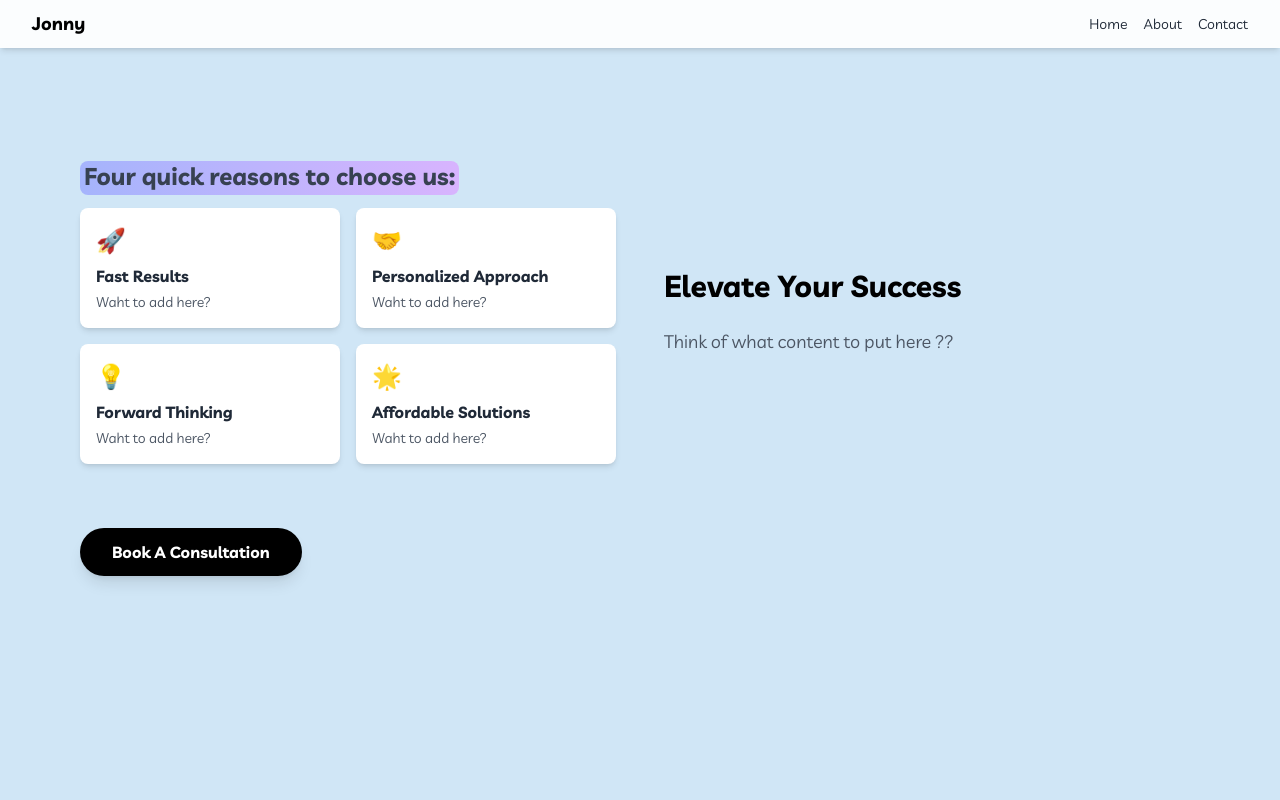
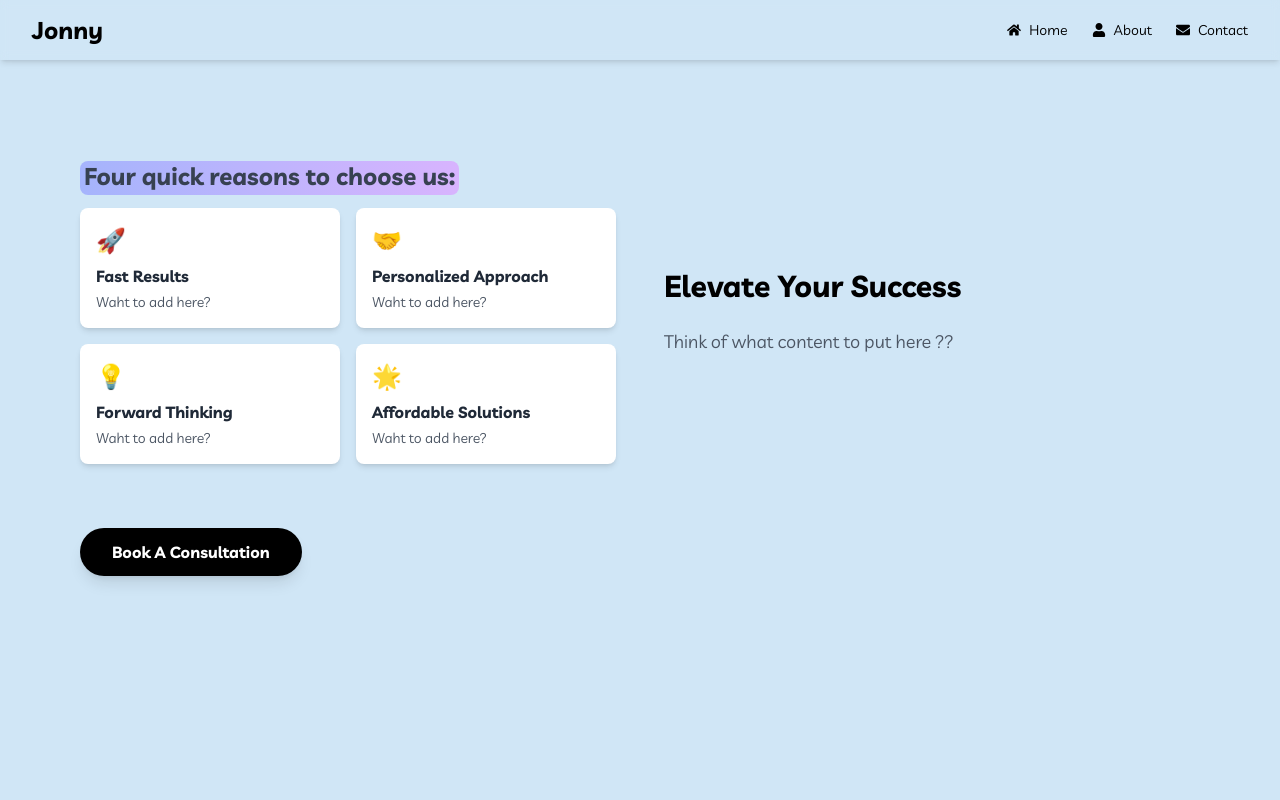
Before and after one commit to FoundersEdge/FoundersEdgeMain, a Next.js app: page / in a window 1280 px wide. Shown: the top 800 px of the page. Built offline with nearby package versions, Linux system fonts and the light colour scheme.

Commit message:
feat: restyled Navbar

```diff
--- a/src/components/ui/floating-navbar.tsx
+++ b/src/components/ui/floating-navbar.tsx
@@ -4,9 +4,11 @@ import {
   motion,
   useScroll,
   useMotionValueEvent,
+  AnimatePresence,
 } from "framer-motion";
 import { cn } from "../../../public/utils/cn"
 import Link from "next/link";
+import { FaBars, FaTimes, FaHome, FaUser, FaEnvelope, FaCode } from 'react-icons/fa';
 
 export const FloatingNav = ({
   navItems,
@@ -21,6 +23,7 @@ export const FloatingNav = ({
 }) => {
   const { scrollYProgress } = useScroll();
   const [isScrolled, setIsScrolled] = useState(false);
+  const [isSidebarOpen, setIsSidebarOpen] = useState(false);
 
   useMotionValueEvent(scrollYProgress, "change", (current) => {
     if (typeof current === "number") {
@@ -32,12 +35,20 @@ export const FloatingNav = ({
     }
   });
 
+  const iconMap = {
+    Home: <FaHome />,
+    About: <FaUser />,
+    Contact: <FaEnvelope />,
+    Projects: <FaCode />,
+  };
+
   return (
+    <>
       <motion.nav
-      initial={{ height: 64, backgroundColor: "rgba(255, 255, 255, 0)" }}
+        initial={{ height: 80, backgroundColor: "rgba(0, 0, 0, 0)" }}
         animate={{
-        height: isScrolled ? 48 : 64,
-        backgroundColor: isScrolled ? "rgba(255, 255, 255, 0.9)" : "rgba(255, 255, 255, 0)",
+          height: isScrolled ? 60 : 80,
+          backgroundColor: isScrolled ? "rgba(0, 0, 0, 0.0)" : "rgba(0, 0, 0, 0)",
         }}
         transition={{ duration: 0.3 }}
         className={cn(
@@ -46,27 +57,86 @@ export const FloatingNav = ({
           className
         )}
       >
-      <div className="flex items-center">
+        <motion.div
+          className="flex items-center"
+          initial={{ opacity: 0, x: -20 }}
+          animate={{ opacity: 1, x: 0 }}
+          transition={{ duration: 0.5 }}
+        >
           <span className={cn(
             "font-bold transition-all duration-300",
-          isScrolled ? "text-lg" : "text-xl"
+            isScrolled ? "text-2xl" : "text-3xl"
           )}>Jonny</span>
-      </div>
-      <div className="hidden md:flex items-center space-x-4">
+        </motion.div>
+        <div className="hidden md:flex items-center space-x-6">
           {navItems.map((navItem, idx) => (
+            <motion.div
+            whileHover={{ scale: 1.10 }}
+              key={`nav-link-${idx}`}
+              initial={{ opacity: 0, y: -20 }}
+              animate={{ opacity: 1, y: 0 }}
+              transition={{ duration: 0.5, delay: idx * 0.1 }}
+            >
               <Link
-            key={`nav-link-${idx}`}
                 href={navItem.link}
                 className={cn(
-              "text-gray-800 hover:text-gray-600 transition-all duration-300",
+                  "flex items-center",
                   isScrolled ? "text-sm py-1" : "text-base py-2"
                 )}
               >
-            {navItem.name}
+                {iconMap[navItem.name]} <span className="ml-2">{navItem.name}</span>
               </Link>
+            </motion.div>
           ))}
+        </div>
+        <motion.button
+          className="md:hidden text-2xl"
+          onClick={() => setIsSidebarOpen(true)}
+          whileHover={{ scale: 1.1 }}
+          whileTap={{ scale: 0.9 }}
+        >
+          <FaBars />
+        </motion.button>
+      </motion.nav>
 
+      <AnimatePresence>
+        {isSidebarOpen && (
+          <motion.div
+            initial={{ x: "100%" }}
+            animate={{ x: 0 }}
+            exit={{ x: "100%" }}
+            transition={{ type: "spring", damping: 20 }}
+            className="fixed top-0 right-0 h-full w-64 bg-black bg-opacity-90 z-50 p-4"
+          >
+            <motion.button
+              className="absolute top-4 right-4 text-white text-2xl"
+              onClick={() => setIsSidebarOpen(false)}
+              whileHover={{ scale: 1.1 }}
+              whileTap={{ scale: 0.9 }}
+            >
+              <FaTimes />
+            </motion.button>
+            <div className="mt-16 space-y-6">
+              {navItems.map((navItem, idx) => (
+                <motion.div
+                  key={`sidebar-link-${idx}`}
+                  initial={{ opacity: 0, x: 20 }}
+                  animate={{ opacity: 1, x: 0 }}
+                  transition={{ delay: idx * 0.1 }}
+                >
+                  <Link
+                    href={navItem.link}
+                    className="text-white hover:text-gray-300 transition-all duration-300 flex items-center text-lg"
+                    onClick={() => setIsSidebarOpen(false)}
+                  >
+                    {iconMap[navItem.name]} <span className="ml-2">{navItem.name}</span>
+                  </Link>
+                </motion.div>
+              ))}
             </div>
-    </motion.nav>
+          </motion.div>
+        )}
+      </AnimatePresence>
+    </>
   );
 };
```
Lines whose indentation alone changed are shown as unchanged.
